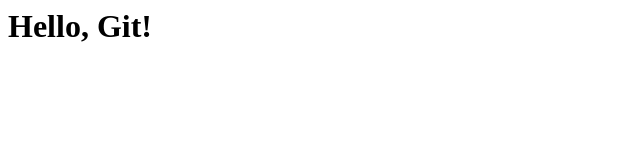
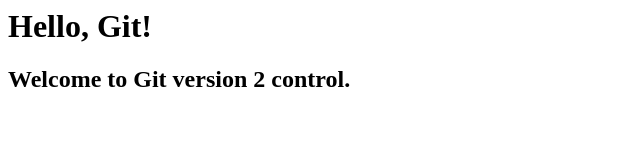
Before and after one commit to trangnhk/helloworld_SoftwareTesting, a plain HTML site: page hello-git/index.html in a window 1280 px wide. Shown: the whole page, without its empty margins (0-640 px from the left). Drawn offline with Linux system fonts and the light colour scheme.

Commit message:
commit version 2

```diff
--- a/hello-git/index.html
+++ b/hello-git/index.html
@@ -1 +1,2 @@
 <h1>Hello, Git!</h1>
+<h2>Welcome to Git version 2 control.</h2>
```
